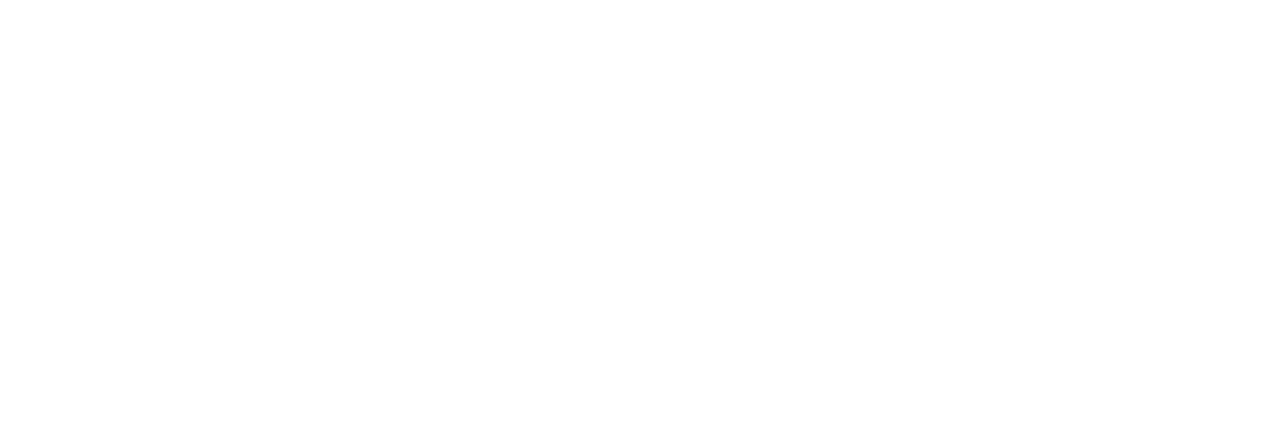
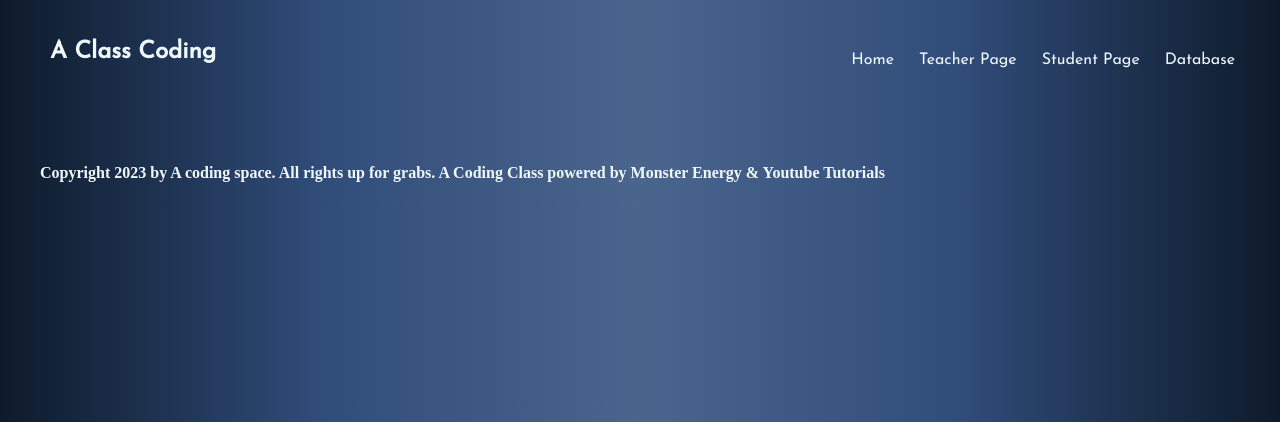
Before and after one commit to jrodriguez248/SDEV_255_Final_Project, a Node server app: page / in a window 1280 px wide. Before the commit the part shown is empty. Shown: the top 422 px of the page. Run offline with Node 20, Linux system fonts and the light colour scheme.

Commit message:
style changes

```diff
--- a/app.js
+++ b/app.js
@@ -3,9 +3,21 @@
 app.set('view engine','ejs');
 app.listen(3000);
 app.get('/',(req,res)=>{
-    res.render('index',{title:'Home'})
+    res.render('index',{title:'Home',siteName:'A Class Coding'})
+});
+
+app.get('/teacher',(req,res)=>{
+    res.render('teacher',{title:'Teacher',siteName:'A Class Coding: Teachers'})
+});
+
+app.get('/student',(req,res)=>{
+    res.render('student',{title:'Student',siteName:'A Class Coding: Students'})
+});
+
+app.get('/super',(req,res)=>{
+    res.render('super',{title:'Super',siteName:'Super'})
 });
 
 app.use((req,res)=> {
-    res.status(404).render('404',{title:'404:Page Not Found'})
+    res.status(404).render('404',{title:'404:Page Not Found',siteName:'404:Page Not Found'})
 });
--- a/views/partials/footer.ejs
+++ b/views/partials/footer.ejs
@@ -0,0 +1,5 @@
+<footer>
+    <h1>
+        Copyright 2023 by A coding space. All rights up for grabs. A Coding Class powered by Monster Energy & Youtube Tutorials
+    </h1>
+</footer>
--- a/views/partials/header.ejs
+++ b/views/partials/header.ejs
@@ -2,4 +2,48 @@
     <meta charset="UTF-8">
     <meta name="viewport" content="width=device-width, initial-scale=1.0">
     <title><%= title %></title>
+    <style>
+        @import url('https://fonts.googleapis.com/css2?family=Josefin+Sans&display=swap');
+        nav{
+        display:flex;
+        font-family: 'Josefin Sans', sans-serif;
+        justify-content: space-between;
+        color:aliceblue;
+        text-transform:capitalize;
+
+        }
+        nav ul{
+            display:flex;
+            justify-content: space-between;
+            align-items: flex-end;
+        }
+        nav li{
+            list-style-type:none;
+            margin-left: 20px;
+            margin-right: 5px;
+        }
+        nav h1{
+            padding-left: 10px;
+            text-decoration: none;
+        }
+        a{
+            color:aliceblue;
+            text-decoration: none;
+        }
+        body{
+            background: rgb(13,26,42);
+            background: linear-gradient(to right,#0d1a2a,#304c79,#4A668D,#304c79,#0d1a2a);
+            max-width: 1200px;
+
+            margin: 20px auto;
+            padding: 0 20px;
+
+        }
+        footer{
+            color:aliceblue;
+            margin: 80px auto 20px;
+            font-size: .5em;
+        }
+    </style>
+
 </head>
--- a/views/partials/nav.ejs
+++ b/views/partials/nav.ejs
@@ -1,3 +1,31 @@
 <nav>
-
+    <div class = "site-name">
+        <a href="/">
+            <h1>
+                <%= siteName %>
+            </h1>
+        </a>
+    </div>
+    <ul>
+        <li>
+            <a href="/">
+                Home
+            </a>
+        </li>
+        <li>
+            <a href="/teacher">
+                Teacher Page
+            </a>
+        </li>
+        <li>
+            <a href="/student">
+                Student Page
+            </a>
+        </li>
+        <li>
+            <a href="/super">
+                Database
+            </a>
+        </li>
+    </ul>
 </nav>
```
Also changed, not shown: views/404.ejs (added, +8 -0 lines), views/student.ejs (added, +8 -0 lines), views/super.ejs (added, +8 -0 lines), views/teacher.ejs (added, +8 -0 lines).
